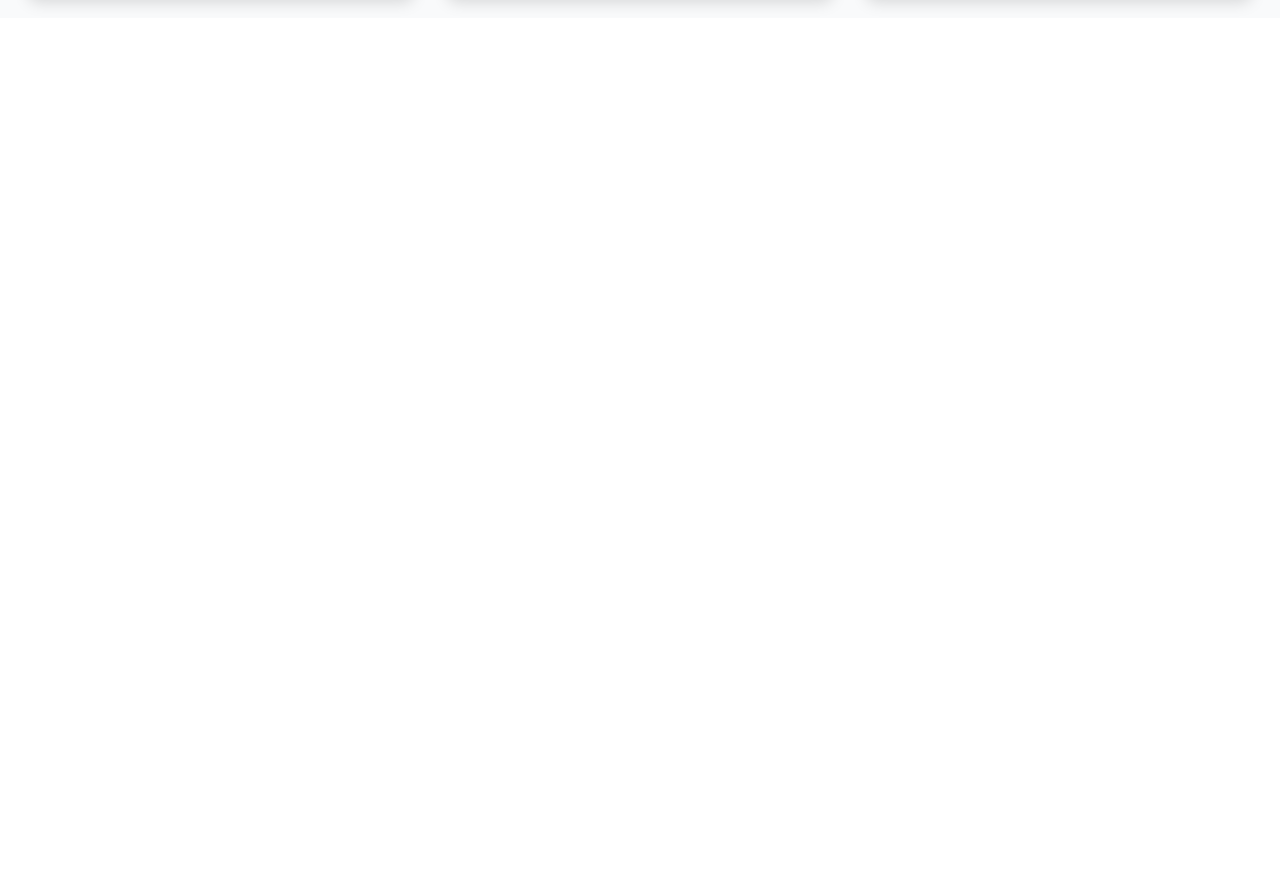
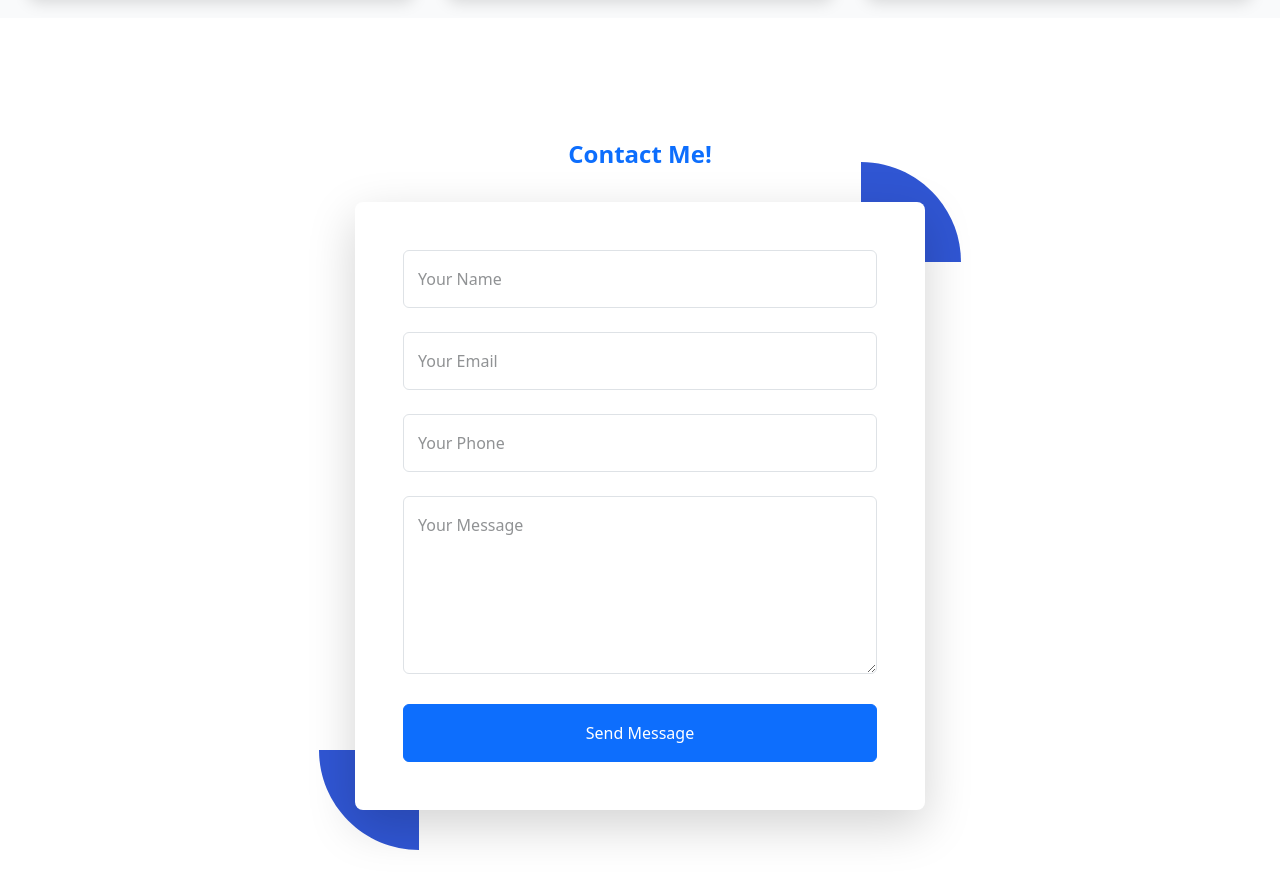
Before and after one commit to AsherW13/AsherWeitz-Portfolio, a Vue app: page / in a window 1280 px wide. Shown: the part 1580-2468 px from the top of the page. Before the commit the page ends 1598 px from the top, so only its background shows below. Built offline with nearby package versions, Linux system fonts and the light colour scheme.

Commit message:
Added skeleton for contact form, need to add backend logicccccccc

```diff
--- a/package.json
+++ b/package.json
@@ -15,6 +15,7 @@
     "@headlessui/vue": "^1.7.23",
     "@heroicons/vue": "^2.2.0",
     "@tailwindcss/vite": "^4.1.11",
+    "@vueuse/core": "^13.5.0",
     "vue": "^3.5.17"
   },
   "devDependencies": {
--- a/src/App.vue
+++ b/src/App.vue
@@ -21,18 +21,3 @@
     </section>
   </main>
 </template>
-
-<style scoped>
-.logo {
-  height: 6em;
-  padding: 1.5em;
-  will-change: filter;
-  transition: filter 300ms;
-}
-.logo:hover {
-  filter: drop-shadow(0 0 2em #646cffaa);
-}
-.logo.vue:hover {
-  filter: drop-shadow(0 0 2em #42b883aa);
-}
-</style>
--- a/src/components/About.vue
+++ b/src/components/About.vue
@@ -25,9 +25,3 @@
 <script setup>
 
 </script>
-
-<style scoped>
-.read-the-docs {
-  color: #888;
-}
-</style>
--- a/src/components/Contact.vue
+++ b/src/components/Contact.vue
@@ -1,6 +1,92 @@
 <template>
+  <section class="relative z-10 overflow-hidden bg-white dark:bg-dark py-20 lg:py-[120px]">
+    <div class="container mx-auto">
+      <div class="flex flex-col items-center justify-center px-4">
+        <div class="mb-8 text-center">
+          <span class="block text-2xl font-semibold text-primary">Contact Me!</span>
+        </div>
 
+        <div class="w-full max-w-[570px]">
+          <div class="relative p-8 bg-white rounded-lg shadow-lg dark:bg-dark-2 sm:p-12">
+            <form>
+              <div class="mb-6">
+                <input
+                  type="text"
+                  placeholder="Your Name"
+                  class="border-stroke dark:border-dark-3 dark:text-dark-6 dark:bg-dark text-body-color focus:border-primary w-full rounded border py-3 px-[14px] text-base outline-none"
+                />
+              </div>
+              <div class="mb-6">
+                <input
+                  type="email"
+                  placeholder="Your Email"
+                  class="border-stroke dark:border-dark-3 dark:text-dark-6 dark:bg-dark text-body-color focus:border-primary w-full rounded border py-3 px-[14px] text-base outline-none"
+                />
+              </div>
+              <div class="mb-6">
+                <input
+                  type="text"
+                  placeholder="Your Phone"
+                  class="border-stroke dark:border-dark-3 dark:text-dark-6 dark:bg-dark text-body-color focus:border-primary w-full rounded border py-3 px-[14px] text-base outline-none"
+                />
+              </div>
+              <div class="mb-6">
+                <textarea
+                  rows="6"
+                  placeholder="Your Message"
+                  class="border-stroke dark:border-dark-3 dark:text-dark-6 dark:bg-dark text-body-color focus:border-primary w-full resize-none rounded border py-3 px-[14px] text-base outline-none"
+                ></textarea>
+              </div>
+              <div>
+                <button
+                  type="submit"
+                  class="w-full p-3 text-white transition border rounded border-primary bg-primary hover:bg-opacity-90"
+                >
+                  Send Message
+                </button>
+              </div>
+            </form>
+            <div>
+              <span class="absolute -top-10 -right-9 z-[-1]">
+                <svg
+                  width="100"
+                  height="100"
+                  viewBox="0 0 100 100"
+                  fill="none"
+                  xmlns="http://www.w3.org/2000/svg"
+                >
+                  <path
+                    fill-rule="evenodd"
+                    clip-rule="evenodd"
+                    d="M0 100C0 44.7715 0 0 0 0C55.2285 0 100 44.7715 100 100C100 100 100 100 0 100Z"
+                    fill="#3056D3"
+                  />
+                </svg>
+              </span>
+              <span class="absolute -bottom-10 -left-9 z-[-1]" style="transform: scaleX(-1) rotate(90deg);">
+                <svg
+                  width="100"
+                  height="100"
+                  viewBox="0 0 100 100"
+                  fill="none"
+                  xmlns="http://www.w3.org/2000/svg"
+                >
+                  <path
+                    fill-rule="evenodd"
+                    clip-rule="evenodd"
+                    d="M0 100C0 44.7715 0 0 0 0C55.2285 0 100 44.7715 100 100C100 100 100 100 0 100Z"
+                    fill="#3056D3"
+                  />
+                </svg>
+              </span>
+            </div>
+          </div>
+        </div>
+      </div>
+    </div>
+  </section>
 </template>
+
 
 <script setup>
 
--- a/src/components/NavBar.vue
+++ b/src/components/NavBar.vue
@@ -83,11 +83,3 @@
     </div>
   </nav>
 </template>
-
-
-
-<style scoped>
-.read-the-docs {
-  color: #888;
-}
-</style>
```
Also changed, not shown: 1 other file (tests, documents, lock files or other folders).
